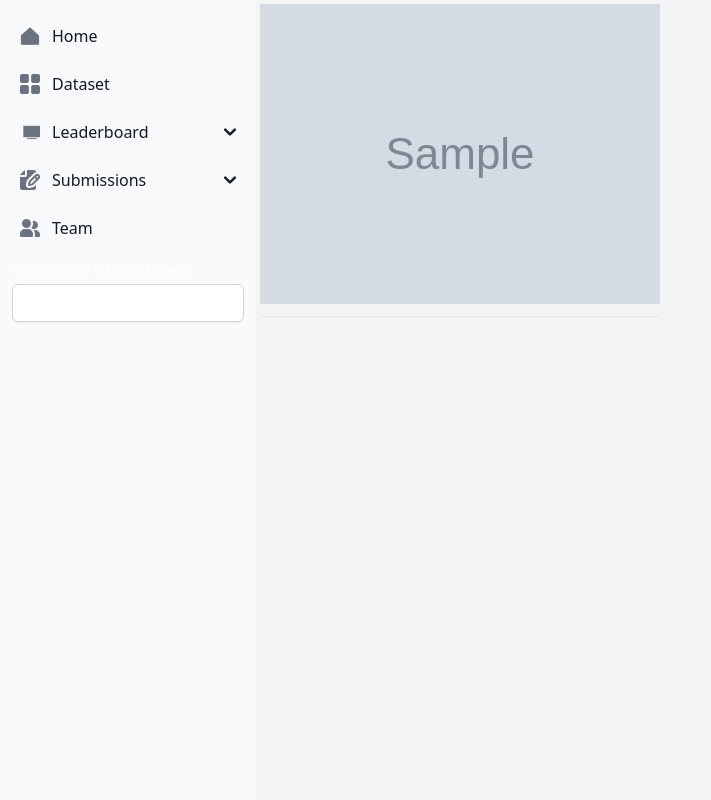
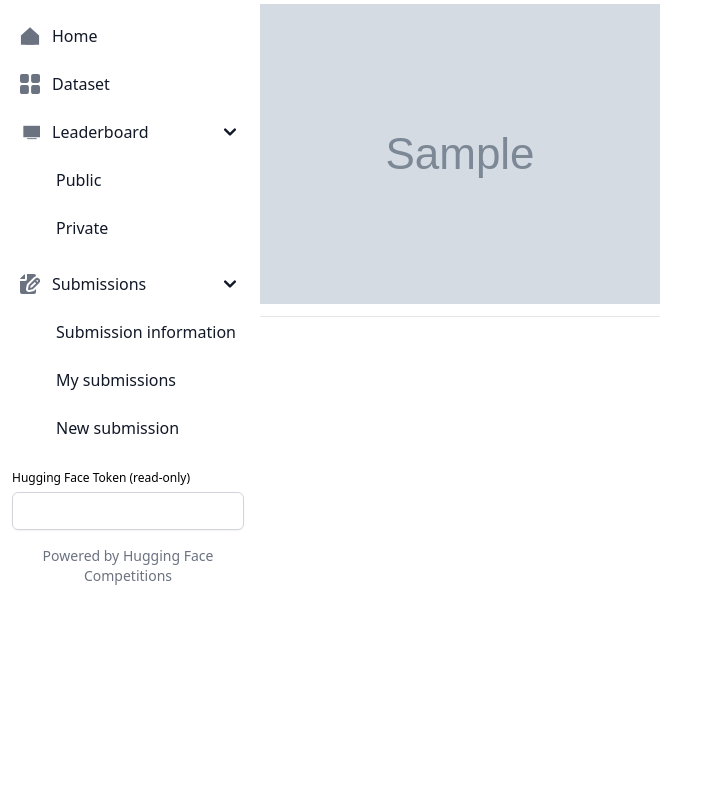
Before and after one commit to huggingface/competitions, a FastAPI app: template competitions/templates/index.html in a window 1280 px wide. Shown: the whole page, without its empty margins (0-711 px from the left). Run offline with FastAPI, Linux system fonts and the light colour scheme; the template is opened without the code that fills it: most values are stand-ins (such as "Sample title", 1, 10 or a date in 2020); grey boxes marked "Sample" are stand-in pictures; parts of the project's set-up code (start-up, migrations or seed data) failed here and were passed over; some libraries are stand-ins or nearby versions.

Commit message:
further improvements

```diff
--- a/competitions/app.py
+++ b/competitions/app.py
@@ -1,3 +1,4 @@
+import datetime
 import os
 import threading
 
@@ -6,9 +7,11 @@ from fastapi import FastAPI, File, Form, Request, UploadFile
 from fastapi.responses import HTMLResponse, JSONResponse
 from fastapi.staticfiles import StaticFiles
 from fastapi.templating import Jinja2Templates
+from huggingface_hub.utils import disable_progress_bars
 from loguru import logger
 from pydantic import BaseModel
 
+from competitions.errors import AuthenticationError
 from competitions.info import CompetitionInfo
 from competitions.leaderboard import Leaderboard
 from competitions.runner import JobRunner
@@ -20,6 +23,9 @@ HF_TOKEN = os.environ.get("HF_TOKEN", None)
 BASE_DIR = os.path.dirname(os.path.abspath(__file__))
 COMPETITION_ID = os.getenv("COMPETITION_ID")
 OUTPUT_PATH = os.getenv("OUTPUT_PATH", "/tmp/model")
+
+disable_progress_bars()
+
 COMP_INFO = CompetitionInfo(competition_id=COMPETITION_ID, autotrain_token=HF_TOKEN)
 
 
@@ -91,8 +97,12 @@ async def get_leaderboard(request: Request, lb: str):
         eval_higher_is_better=COMP_INFO.eval_higher_is_better,
         max_selected_submissions=COMP_INFO.selection_limit,
         competition_id=COMPETITION_ID,
-        autotrain_token=HF_TOKEN,
+        token=HF_TOKEN,
     )
+    if lb == "private":
+        current_utc_time = datetime.datetime.utcnow()
+        if current_utc_time < COMP_INFO.end_date:
+            return {"response": "Private leaderboard will be available after the competition ends."}
     df = leaderboard.fetch(private=lb == "private")
     logger.info(df)
     resp = {"response": df.to_markdown(index=False)}
@@ -108,7 +118,15 @@ async def my_submissions(request: Request, user: User):
         token=HF_TOKEN,
         competition_type=COMP_INFO.competition_type,
     )
-    success_subs, failed_subs = sub.my_submissions(user.user_token)
+    try:
+        success_subs, failed_subs = sub.my_submissions(user.user_token)
+    except AuthenticationError:
+        return {
+            "response": {
+                "submissions": "**Invalid token**",
+                "submission_text": SUBMISSION_TEXT.format(COMP_INFO.submission_limit),
+            }
+        }
     subs = pd.concat([success_subs, failed_subs], axis=0)
     subs = subs.to_markdown(index=False)
     if len(subs.strip()) == 0:
@@ -140,10 +158,13 @@ async def new_submission(
         token=HF_TOKEN,
         competition_type=COMP_INFO.competition_type,
     )
-    if COMP_INFO.competition_type == "generic":
-        resp = sub.new_submission(token, submission_file, submission_comment)
-        return {"response": f"Success! You have {resp} submissions remaining today."}
-    elif COMP_INFO.competition_type == "code":
-        resp = sub.new_submission(token, hub_model, submission_comment)
-        return {"response": f"Success! You have {resp} submissions remaining today."}
+    try:
+        if COMP_INFO.competition_type == "generic":
+            resp = sub.new_submission(token, submission_file, submission_comment)
+            return {"response": f"Success! You have {resp} submissions remaining today."}
+        elif COMP_INFO.competition_type == "code":
+            resp = sub.new_submission(token, hub_model, submission_comment)
+            return {"response": f"Success! You have {resp} submissions remaining today."}
+    except AuthenticationError:
+        return {"response": "Invalid token"}
     return {"response": "Invalid competition type"}
--- a/competitions/evaluate.py
+++ b/competitions/evaluate.py
@@ -75,7 +75,6 @@ def generate_submission_file(params):
 @utils.monitor
 def run(params):
     logger.info(params)
-    logger.info(f"User token: {os.environ.get('USER_TOKEN')}")
     if isinstance(params, dict):
         params = EvalParams(**params)
 
--- a/competitions/runner.py
+++ b/competitions/runner.py
@@ -87,6 +87,7 @@ class JobRunner:
                 "submission_rows": self.submission_rows,
                 "output_path": self.output_path,
                 "submission_repo": row["submission_repo"],
+                "time_limit": self.time_limit,
             }
             eval_params = json.dumps(eval_params)
             eval_pid = run_evaluation(eval_params, local=True, wait=True)
--- a/competitions/templates/index.html
+++ b/competitions/templates/index.html
@@ -23,6 +23,8 @@
             }
 
             function fetchAndDisplayCompetitionInfo() {
+                const articleLoadingSpinner = document.getElementById('articleLoadingSpinner');
+                articleLoadingSpinner.classList.remove('hidden');
                 fetch('/competition_info')
                     .then(response => {
                         if (!response.ok) {
@@ -35,13 +37,17 @@
                         const contentDiv = document.getElementById('content');
                         contentDiv.style.display = 'block';
                         contentDiv.innerHTML = marked.parse(data.response);
+                        articleLoadingSpinner.classList.add('hidden');
                     })
                     .catch(error => {
                         console.error('There has been a problem with your fetch operation:', error);
+                        articleLoadingSpinner.classList.add('hidden');
                     });
             }
 
             function fetchAndDisplayDatasetInfo() {
+                const articleLoadingSpinner = document.getElementById('articleLoadingSpinner');
+                articleLoadingSpinner.classList.remove('hidden');
                 fetch('/dataset_info')
                     .then(response => {
                         if (!response.ok) {
@@ -53,13 +59,17 @@
                         // Populate the 'content' div with the HTML from the response
                         const contentDiv = document.getElementById('content');
                         contentDiv.innerHTML = marked.parse(data.response);
+                        articleLoadingSpinner.classList.add('hidden');
                     })
                     .catch(error => {
                         console.error('There has been a problem with your fetch operation:', error);
+                        articleLoadingSpinner.classList.add('hidden');
                     });
             }
 
             function fetchAndDisplayPublicLeaderboard() {
+                const articleLoadingSpinner = document.getElementById('articleLoadingSpinner');
+                articleLoadingSpinner.classList.remove('hidden');
                 fetch('/leaderboard/public')
                     .then(response => {
                         if (!response.ok) {
@@ -71,13 +81,17 @@
                         // Populate the 'content' div with the HTML from the response
                         const contentDiv = document.getElementById('content');
                         contentDiv.innerHTML = marked.parse(data.response);
+                        articleLoadingSpinner.classList.add('hidden');
                     })
                     .catch(error => {
                         console.error('There has been a problem with your fetch operation:', error);
+                        articleLoadingSpinner.classList.add('hidden');
                     });
             }
 
             function fetchAndDisplayPrivateLeaderboard() {
+                const articleLoadingSpinner = document.getElementById('articleLoadingSpinner');
+                articleLoadingSpinner.classList.remove('hidden');
                 fetch('/leaderboard/private')
                     .then(response => {
                         if (!response.ok) {
@@ -89,14 +103,18 @@
                         // Populate the 'content' div with the HTML from the response
                         const contentDiv = document.getElementById('content');
                         contentDiv.innerHTML = marked.parse(data.response);
+                        articleLoadingSpinner.classList.add('hidden');
                     })
                     .catch(error => {
                         console.error('There has been a problem with your fetch operation:', error);
+                        articleLoadingSpinner.classList.add('hidden');
                     });
             }
             function fetchAndDisplaySubmissions() {
                 const userToken = document.getElementById('user_token').value;
                 const apiEndpoint = '/my_submissions';
+                const articleLoadingSpinner = document.getElementById('articleLoadingSpinner');
+                articleLoadingSpinner.classList.remove('hidden');
 
                 const requestOptions = {
                     method: 'POST',
@@ -116,13 +134,17 @@
                     .then(data => {
                         const contentDiv = document.getElementById('content');
                         contentDiv.innerHTML = marked.parse(data.response.submission_text) + marked.parse(data.response.submissions);
+                        articleLoadingSpinner.classList.add('hidden');
                     })
                     .catch(error => {
                         console.error('There was a problem with the fetch operation:', error);
+                        articleLoadingSpinner.classList.add('hidden');
                     });
             }
 
             function fetchAndDisplaySubmissionInfo() {
+                const articleLoadingSpinner = document.getElementById('articleLoadingSpinner');
+                articleLoadingSpinner.classList.remove('hidden');
                 fetch('/submission_info')
                     .then(response => {
                         if (!response.ok) {
@@ -134,9 +156,11 @@
                         // Populate the 'content' div with the HTML from the response
                         const contentDiv = document.getElementById('content');
                         contentDiv.innerHTML = marked.parse(data.response);
+                        articleLoadingSpinner.classList.add('hidden');
                     })
                     .catch(error => {
                         console.error('There has been a problem with your fetch operation:', error);
+                        articleLoadingSpinner.classList.add('hidden');
                     });
             }
 
@@ -194,17 +218,17 @@
     </script>
 </head>
 
-<body class="flex h-screen bg-gray-100">
+<body class="flex h-screen">
     <!-- Sidebar -->
     <aside id="sidebar-multi-level-sidebar"
         class="fixed top-0 left-0 z-40 w-64 h-screen transition-transform -translate-x-full sm:translate-x-0"
         aria-label="Sidebar">
-        <div class="h-full px-3 py-4 overflow-y-auto bg-gray-50 dark:bg-gray-800">
+        <div class="h-full px-3 py-4 overflow-y-auto">
             <ul class="space-y-2 font-medium">
                 <li>
                     <a href="#" id="home"
-                        class="flex items-center p-2 text-gray-900 rounded-lg dark:text-white hover:bg-gray-100 dark:hover:bg-gray-700 group">
-                        <svg class="w-5 h-5 text-gray-500 transition duration-75 dark:text-gray-400 group-hover:text-gray-900 dark:group-hover:text-white"
+                        class="flex items-center p-2 text-gray-900 rounded-lg hover:bg-gray-100 group">
+                        <svg class="w-5 h-5 text-gray-500 transition duration-75 group-hover:text-gray-900"
                             viewBox="0 0 22 21" xmlns="http://www.w3.org/2000/svg" fill="currentColor">
                             <path d="M1,10 L11,1 L21,10 L21,20 L1,20 Z" /> <!-- House structure -->
                             <path d="M6,20 L6,14 L16,14 L16,20" /> <!-- Door -->
@@ -215,8 +239,8 @@
                 </li>
                 <li>
                     <a href="#" id="dataset"
-                        class="flex items-center p-2 text-gray-900 rounded-lg dark:text-white hover:bg-gray-100 dark:hover:bg-gray-700 group">
-                        <svg class="flex-shrink-0 w-5 h-5 text-gray-500 transition duration-75 dark:text-gray-400 group-hover:text-gray-900 dark:group-hover:text-white"
+                        class="flex items-center p-2 text-gray-900 rounded-lg hover:bg-gray-100 group">
+                        <svg class="flex-shrink-0 w-5 h-5 text-gray-500 transition duration-75 group-hover:text-gray-900"
                             aria-hidden="true" xmlns="http://www.w3.org/2000/svg" fill="currentColor"
                             viewBox="0 0 18 18">
                             <path
@@ -227,9 +251,9 @@
                 </li>
                 <li>
                     <button type="button"
-                        class="flex items-center w-full p-2 text-base text-gray-900 transition duration-75 rounded-lg group hover:bg-gray-100 dark:text-white dark:hover:bg-gray-700"
+                        class="flex items-center w-full p-2 text-base text-gray-900 transition duration-75 rounded-lg group hover:bg-gray-100"
                         aria-controls="lb-dropdown" data-collapse-toggle="lb-dropdown">
-                        <svg class="flex-shrink-0 w-5 h-5 text-gray-500 transition duration-75 group-hover:text-gray-900 dark:text-gray-400 dark:group-hover:text-white"
+                        <svg class="flex-shrink-0 w-5 h-5 text-gray-500 transition duration-75 group-hover:text-gray-900"
                             aria-hidden="true" xmlns="http://www.w3.org/2000/svg" fill="currentColor"
                             viewBox="0 0 18 21">
                             <path d="M2,4 L20,4 L20,16 L2,16 Z" />
@@ -242,22 +266,22 @@
                                 d="m1 1 4 4 4-4" />
                         </svg>
                     </button>
-                    <ul id="lb-dropdown" class="hidden py-2 space-y-2">
+                    <ul id="lb-dropdown" class="py-2 space-y-2">
                         <li>
                             <a href="#" id="public_lb"
-                                class="flex items-center w-full p-2 text-gray-900 transition duration-75 rounded-lg pl-11 group hover:bg-gray-100 dark:text-white dark:hover:bg-gray-700">Public</a>
+                                class="flex items-center w-full p-2 text-gray-900 transition duration-75 rounded-lg pl-11 group hover:bg-gray-100">Public</a>
                         </li>
                         <li>
                             <a href="#" id="private_lb"
-                                class="flex items-center w-full p-2 text-gray-900 transition duration-75 rounded-lg pl-11 group hover:bg-gray-100 dark:text-white dark:hover:bg-gray-700">Private</a>
+                                class="flex items-center w-full p-2 text-gray-900 transition duration-75 rounded-lg pl-11 group hover:bg-gray-100">Private</a>
                         </li>
                     </ul>
                 </li>
                 <li>
                     <button type="button"
-                        class="flex items-center w-full p-2 text-base text-gray-900 transition duration-75 rounded-lg group hover:bg-gray-100 dark:text-white dark:hover:bg-gray-700"
+                        class="flex items-center w-full p-2 text-base text-gray-900 transition duration-75 rounded-lg group hover:bg-gray-100"
                         aria-controls="submissions-dropdown" data-collapse-toggle="submissions-dropdown">
-                        <svg class="flex-shrink-0 w-5 h-5 text-gray-500 transition duration-75 dark:text-gray-400 group-hover:text-gray-900 dark:group-hover:text-white"
+                        <svg class="flex-shrink-0 w-5 h-5 text-gray-500 transition duration-75 group-hover:text-gray-900"
                             aria-hidden="true" xmlns="http://www.w3.org/2000/svg" fill="currentColor"
                             viewBox="0 0 20 20">
                             <path d="M5 5V.13a2.96 2.96 0 0 0-1.293.749L.879 3.707A2.96 2.96 0 0 0 .13 5H5Z" />
@@ -273,28 +297,28 @@
                                 d="m1 1 4 4 4-4" />
                         </svg>
                     </button>
-                    <ul id="submissions-dropdown" class="hidden py-2 space-y-2">
+                    <ul id="submissions-dropdown" class="py-2 space-y-2">
                         <li>
                             <a href="#" id="submission_info"
-                                class="flex items-center w-full p-2 text-gray-900 transition duration-75 rounded-lg pl-11 group hover:bg-gray-100 dark:text-white dark:hover:bg-gray-700">Submission
+                                class="flex items-center w-full p-2 text-gray-900 transition duration-75 rounded-lg pl-11 group hover:bg-gray-100">Submission
                                 information</a>
                         </li>
                         <li>
                             <a href="#" id="my_submissions"
-                                class="flex items-center w-full p-2 text-gray-900 transition duration-75 rounded-lg pl-11 group hover:bg-gray-100 dark:text-white dark:hover:bg-gray-700">My
+                                class="flex items-center w-full p-2 text-gray-900 transition duration-75 rounded-lg pl-11 group hover:bg-gray-100">My
                                 submissions</a>
                         </li>
                         <li>
                             <a href="#" id="new_submission"
-                                class="flex items-center w-full p-2 text-gray-900 transition duration-75 rounded-lg pl-11 group hover:bg-gray-100 dark:text-white dark:hover:bg-gray-700">New
+                                class="flex items-center w-full p-2 text-gray-900 transition duration-75 rounded-lg pl-11 group hover:bg-gray-100">New
                                 submission</a>
                         </li>
                     </ul>
                 </li>
-                <li>
+                <!-- <li>
                     <a href="#"
-                        class="flex items-center p-2 text-gray-900 rounded-lg dark:text-white hover:bg-gray-100 dark:hover:bg-gray-700 group">
-                        <svg class="flex-shrink-0 w-5 h-5 text-gray-500 transition duration-75 dark:text-gray-400 group-hover:text-gray-900 dark:group-hover:text-white"
+                        class="flex items-center p-2 text-gray-900 rounded-lg hover:bg-gray-100">
+                        <svg class="flex-shrink-0 w-5 h-5 text-gray-500 transition duration-75 group-hover:text-gray-900"
                             aria-hidden="true" xmlns="http://www.w3.org/2000/svg" fill="currentColor"
                             viewBox="0 0 20 18">
                             <path
@@ -302,20 +326,34 @@
                         </svg>
                         <span class="flex-1 ms-3 whitespace-nowrap">Team</span>
                     </a>
-                </li>
+                </li> -->
                 <li>
-                    <label for="user_token" class="text-xs font-medium text-white">Hugging Face Token (read-only)
+                    <label for="user_token" class="text-xs font-medium">Hugging Face Token (read-only)
                     </label>
                     <input type="password" name="user_token" id="user_token"
                         class="mt-1 block w-full border border-gray-300 px-3 py-1.5 bg-white rounded-md shadow-sm focus:outline-none focus:ring-indigo-500 focus:border-indigo-500">
                 </li>
             </ul>
+            <footer>
+                <div class="w-full mx-auto max-w-screen-xl p-4 md:flex md:items-center md:justify-between">
+                    <span class="text-sm text-gray-500 sm:text-center">Powered by <a
+                            href="https://github.com/huggingface/competitions" class="hover:underline">Hugging Face
+                            Competitions</a>
+                    </span>
+                </div>
+            </footer>
         </div>
     </aside>
     <div class="p-1 sm:ml-64">
-        <img src={{logo}} alt="Competition logo" class="mx-auto">
+        <img src={{logo}} alt="Competition logo">
         <hr class="mt-3 mb-2">
-        <article class="prose max-w-5xl" id="content">
+        <div id="articleLoadingSpinner" role="status"
+            class="hidden absolute -translate-x-1/2 -translate-y-1/2 top-2/4 left-1/2">
+            <div class="animate-spin rounded-full h-32 w-32 border-b-2 border-gray-900"></div>
+            <span class="sr-only">Loading...</span>
+        </div>
+        <article class="prose w-full mx-auto max-w-screen-xl p-4 md:flex md:items-center md:justify-between"
+            id="content">
         </article>
     </div>
     <div id="submission-modal" tabindex="-1"
@@ -330,8 +368,7 @@
             <form action="#" method="post" class="gap-2" enctype="multipart/form-data">
                 {% if competition_type == 'generic' %}
                 <div class="form-group">
-                    <label class="block mb-2 text-sm font-medium text-gray-900 dark:text-white"
-                        for="submission_file">Upload
+                    <label class="block mb-2 text-sm font-medium text-gray-900" for="submission_file">Upload
                         file</label>
                     <input
                         class="block w-full text-sm text-gray-900 border border-gray-300 rounded-lg cursor-pointer bg-gray-50 focus:outline-none "
```
Also changed, not shown: competitions/leaderboard.py (+18 -9 lines), competitions/submissions.py (+42 -11 lines), competitions/utils.py (+4 -3 lines).
